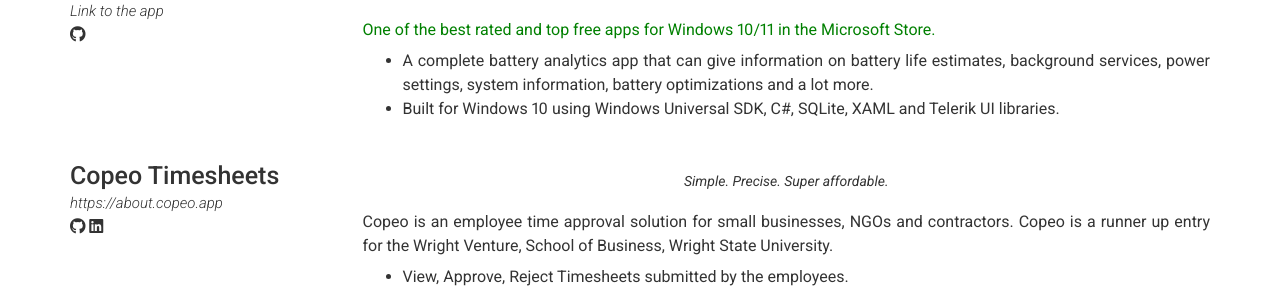
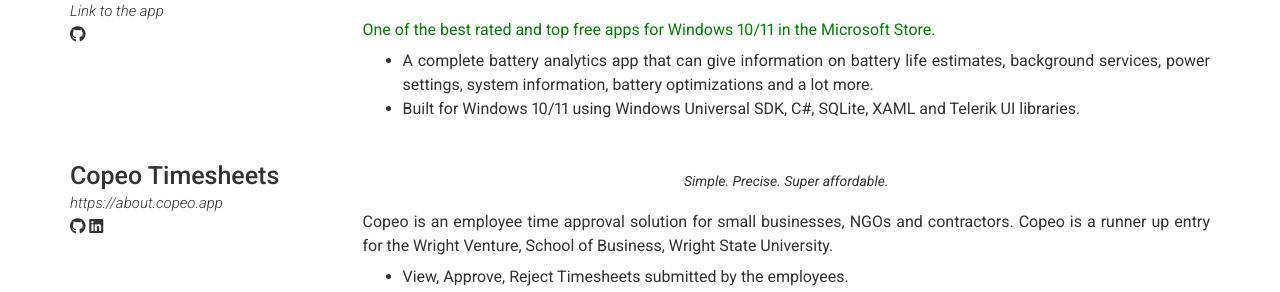
Before and after one commit to medhachaitanya/medhachaitanya.github.io, a Jekyll site: the page built from index.md, in a window 1280 px wide and 900 px high, scrolled down 576 px. Shown: the part 161-453 px from the top of the window. Built offline with Jekyll 4.4.1, drawn with Linux system fonts in a browser that asks for light colours; nearby versions of some CDN libraries.

Commit message:
Update _config.yml

```diff
--- a/_config.yml
+++ b/_config.yml
@@ -89,7 +89,7 @@
           <p style='color:green'>One of the best rated and top free apps for Windows 10/11 in the Microsoft Store.</p>
 
           * A complete battery analytics app that can give information on battery life estimates, background services, power settings, system information, battery optimizations and a lot more.
-          * Built for Windows 10 using Windows Universal SDK, C#, SQLite, XAML and Telerik UI libraries.
+          * Built for Windows 10/11 using Windows Universal SDK, C#, SQLite, XAML and Telerik UI libraries.
 
 
       - layout: left
```
